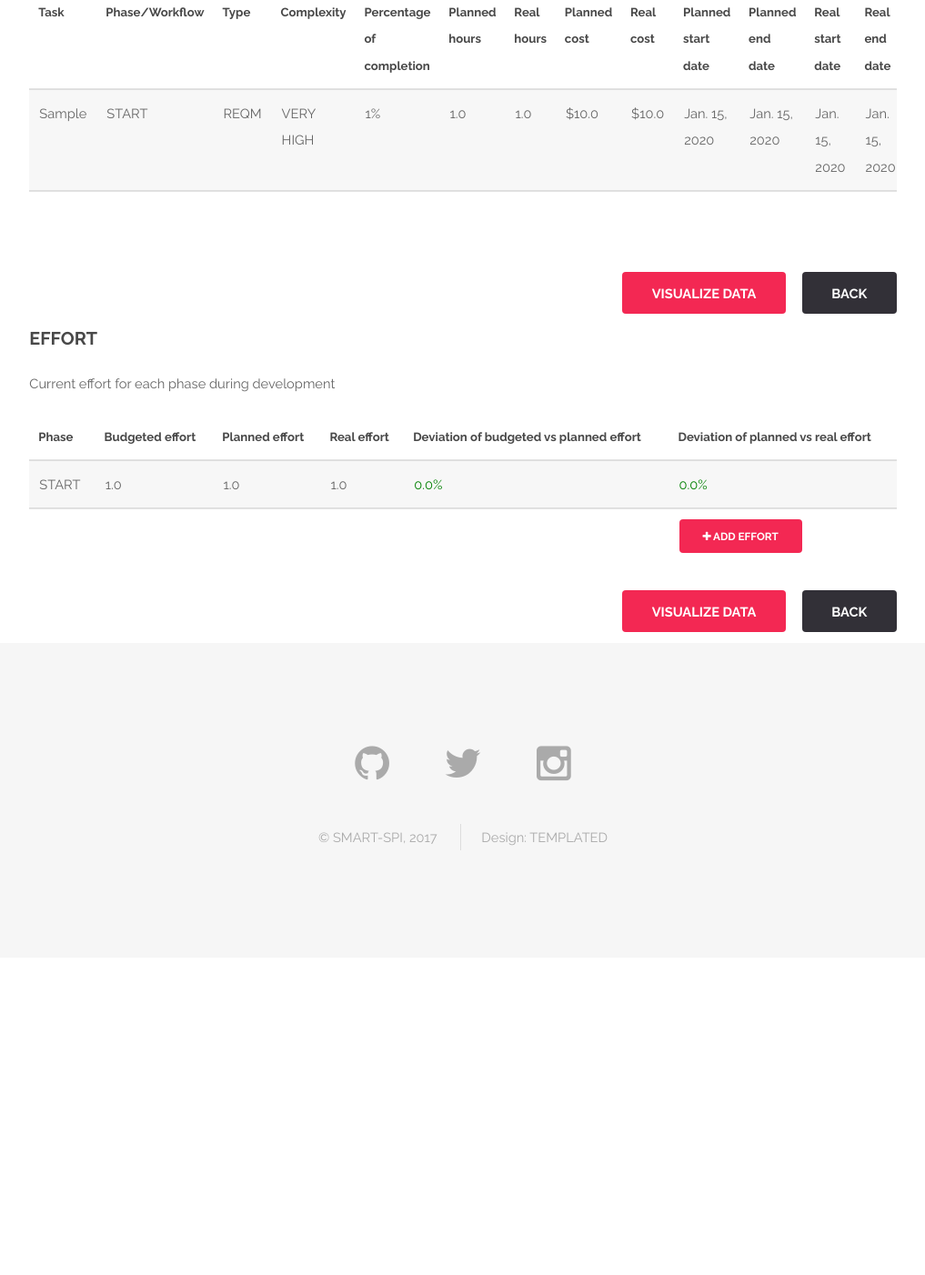
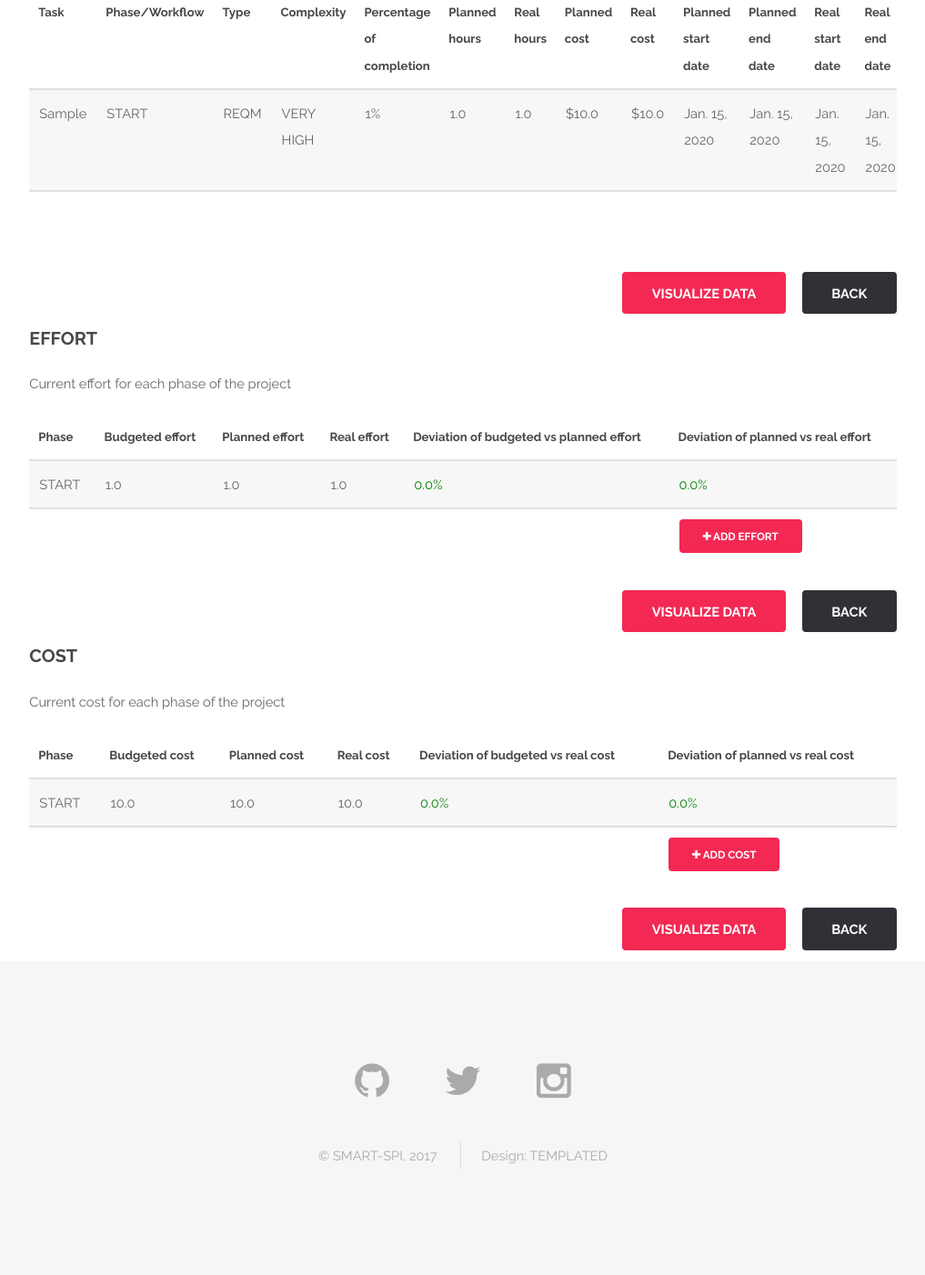
Before and after one commit to freddyiniguez/daspi, a Django app: page /projects/1/ in a window 1280 px wide. Shown: the part 758-2160 px from the top of the page at 91% size, without its empty margins (131-1148 px from the left). Before the commit the page ends 1693 px from the top, so only its background shows below. Run offline with Django 3.2, Linux system fonts and the light colour scheme; a user stored in the database is signed in; tables that the repository leaves empty hold one stand-in row (values such as "Sample post").

Commit message:
Cost model and functionality were added.

```diff
--- a/tool/admin.py
+++ b/tool/admin.py
@@ -1,7 +1,8 @@
 from django.contrib import admin
-from .models import Project, Estimate, Task, Effort
+from .models import Project, Estimate, Task, Effort, Cost
 
 admin.site.register(Project)
 admin.site.register(Estimate)
 admin.site.register(Task)
 admin.site.register(Effort)
+admin.site.register(Cost)
--- a/tool/models.py
+++ b/tool/models.py
@@ -124,10 +124,10 @@ class Task(models.Model):
 
 
 # - - - E F F O R T - - - #
-# From the Monitoring and Control process, an effort constains information for planned and real effort budgeted
+# From the Monitoring and Control process, an effort constains information for planned and real effort
 class Effort(models.Model):
 	project = models.ForeignKey('tool.Project', related_name = 'efforts')
-	# An enum is created to select a specific date within the project
+	# An enum is created to select a specific phase within the effort
 	PHASE_CHOICES = (
 		('START', 'Starting'),
 		('REQM', 'Requirements'),
@@ -161,3 +161,43 @@ class Effort(models.Model):
 
 	def __str__(self):
 		return self.phase
+
+
+# - - - C O S T - - - #
+# From the Monitoring and Control process, a cost constains information for planned and real cost
+class Cost(models.Model):
+	project = models.ForeignKey('tool.Project', related_name = 'costs')
+	# An enum is created to select a specific phase within the cost
+	PHASE_CHOICES = (
+		('START', 'Starting'),
+		('REQM', 'Requirements'),
+		('PLAN', 'Planning'),
+		('DEVT', 'Development'),
+		('TEST', 'Testing'),
+		('IMPLEMENTATION', 'Implementation'),
+		('CONTROL', 'Monitoring and control'),
+		('CONFIG', 'Configuration management'),
+		('CLOSURE', 'Closure'),
+	)
+	phase = models.CharField(
+		max_length = 100,
+		choices = PHASE_CHOICES,
+	)
+	budgeted_cost = models.FloatField()
+	planned_cost = models.FloatField()
+	real_cost = models.FloatField()
+
+	def deviation_budgeted_real(self):
+		deviation = self.real_cost - self.budgeted_cost
+		deviation = (deviation / self.budgeted_cost) * 100
+		deviation = round(deviation, 2)
+		return deviation
+
+	def deviation_planned_real(self):
+		deviation = self.real_cost - self.planned_cost
+		deviation = (deviation / self.planned_cost) * 100
+		deviation = round(deviation, 2)
+		return deviation
+
+	def __str__(self):
+		return self.phase
--- a/tool/templates/tool/project_detail.html
+++ b/tool/templates/tool/project_detail.html
@@ -10,6 +10,7 @@
 				<h2>{{ project.title }}</h2>
 				<p align="justify">{{ project.description }}</p>
 			</header>
+
 
 			<!-- Table: Estimates -->
 				<section>
@@ -68,6 +69,7 @@
 
 				<br>
 				<br>
+
 
 			<!-- Table: Tasks -->
 				<section>
@@ -163,10 +165,11 @@
 				<br>
 				<br>
 
+
 			<!-- Table: Effort -->
 				<section>
 					<h3>Effort</h3>
-					<p>Current effort for each phase during development</p>
+					<p>Current effort for each phase of the project</p>
 					<div class="table-wrapper">
 						<table>
 							<thead>
@@ -234,7 +237,81 @@
 					</div>
 				</section>
 
+				<br>
+				<br>
+
+
 			<!-- Table: Cost -->
+				<section>
+					<h3>Cost</h3>
+					<p>Current cost for each phase of the project</p>
+					<div class="table-wrapper">
+						<table>
+							<thead>
+								<tr>
+									<th>Phase</th>
+									<th>Budgeted cost</th>
+									<th>Planned cost</th>
+									<th>Real cost</th>
+									<th>Deviation of budgeted vs real cost</th>
+									<th>Deviation of planned vs real cost</th>
+								</tr>
+							</thead>
+							<tbody>
+								{% for cost in project.costs.all %}
+									<tr>
+										<td>{{ cost.phase }}</td>
+										<td>{{ cost.budgeted_cost }}</td>
+										<td>{{ cost.planned_cost }}</td>
+										<td>{{ cost.real_cost }}</td>
+										{% if cost.deviation_budgeted_real <= 0 %}
+											<td><span class="verde">{{ cost.deviation_budgeted_real }}%</span></td>
+										{% elif cost.deviation_budgeted_real < 10 %}
+											<td><span class="amarillo">{{ cost.deviation_budgeted_real }}%</span></td>
+										{% else %}
+											<td><span class="rojo">{{ cost.deviation_budgeted_real }}%</span></td>
+										{% endif %}
+
+										{% if cost.deviation_planned_real <= 0 %}
+											<td><span class="verde">{{ cost.deviation_planned_real }}%</span></td>
+										{% elif cost.deviation_planned_real < 10 %}
+											<td><span class="amarillo">{{ cost.deviation_planned_real }}%</span></td>
+										{% else %}
+											<td><span class="rojo">{{ cost.deviation_planned_real }}%</span></td>
+										{% endif %}
+									</tr>
+								{% empty %}
+									<tr>
+										<td>There is no cost yet</td>
+										<td></td>
+										<td></td>
+										<td></td>
+										<td></td>
+										<td></td>
+									</tr>
+								{% endfor %}
+							</tbody>
+							<tfoot>
+								<tr>
+									<td></td>
+									<td></td>
+									<td></td>
+									<td></td>
+									<td></td>
+									<td>
+										<a href="{% url 'cost_new' pk=project.pk %}" class="button special small" title="Add cost to current project"><i class="fa fa-plus" aria-hidden="true"></i> Add cost</a>
+									</td>
+								</tr>
+							</tfoot>
+						</table>
+					</div>
+					<div class="12u$">
+						<ul class="actions pull-right">
+							<li><a href="{% url 'cost_visualize' pk=project.pk %}" class="button special">Visualize data</a></li>
+							<li><a href="/projects" class="button">Back</a></li>
+						</ul>
+					</div>
+				</section>
 		</div>
 	</section>
 {% endblock %}
--- a/tool/urls.py
+++ b/tool/urls.py
@@ -14,5 +14,7 @@ urlpatterns = [
 	url(r'^tasks/(?P<pk>\d+)/visualize/$', views.task_visualize, name = 'task_visualize'),
 	url(r'^efforts/(?P<pk>\d+)/new$', views.effort_new, name = 'effort_new'),
 	url(r'^efforts/(?P<pk>\d+)/visualize/$', views.effort_visualize, name = 'effort_visualize'),
+	url(r'^costs/(?P<pk>\d+)/new$', views.cost_new, name = 'cost_new'),
+	url(r'^costs/(?P<pk>\d+)/visualize/$', views.cost_visualize, name = 'cost_visualize'),
 	url(r'^help/', views.help),
 ]
--- a/tool/views.py
+++ b/tool/views.py
@@ -1,8 +1,8 @@
 from django.shortcuts import render, redirect, get_object_or_404
 from django.contrib.auth.decorators import login_required
 from django.core.paginator import Paginator, EmptyPage, PageNotAnInteger
-from .models import Project, Estimate
-from .forms import ProjectForm, EstimateForm, TaskForm, EffortForm
+from .models import Project, Estimate, Task, Effort, Cost
+from .forms import ProjectForm, EstimateForm, TaskForm, EffortForm, CostForm
 
 
 # - - - H O M E - - - #
@@ -125,6 +125,28 @@ def effort_visualize(request, pk):
 	return render(request, 'tool/effort_visualize.html', {'project' : project})
 
 
+# - - - C O S T S - - - #
+# Creates a new cost
+@login_required
+def cost_new(request, pk):
+	if request.method == 'POST':
+		form = CostForm(request.POST)
+		if form.is_valid():
+			cost = form.save(commit = False)
+			cost.project = get_object_or_404(Project, pk=pk)
+			cost.save()
+			return redirect('project_detail', pk=pk)
+	else:
+		form = CostForm()
+	return render(request, 'tool/cost_new.html', {'form' : form})
+
+# Visualyze cost information
+@login_required
+def cost_visualize(request, pk):
+	project = get_object_or_404(Project, pk=pk)
+	return render(request, 'tool/cost_visualize.html', {'project' : project})
+
+
 # - - - T E M P O R A L - - - #
 # A temporal link to see the available HTML theme elements
 def help(request):
```
Also changed, not shown: tool/forms.py (+15 -1 lines), tool/templates/tool/cost_new.html (added, +29 -0 lines), tool/templates/tool/cost_visualize.html (added, +21 -0 lines), tool/migrations/0014_cost.py (added), 6 other files.
